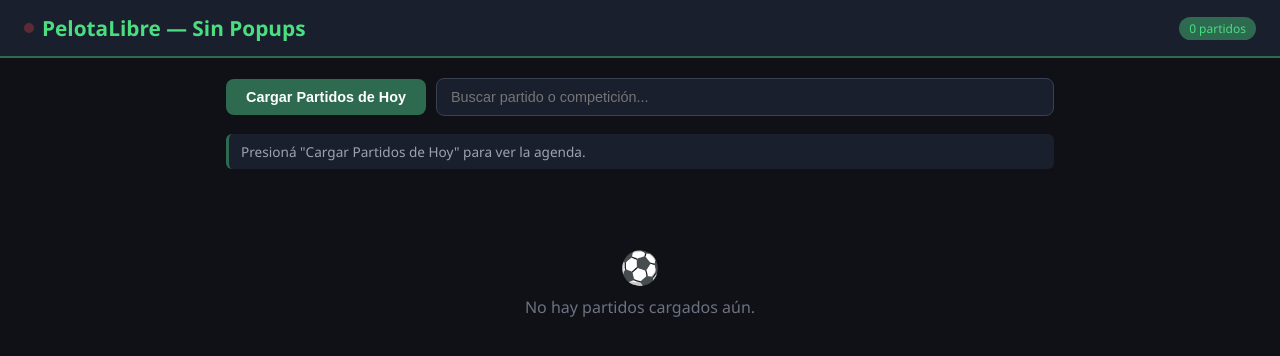
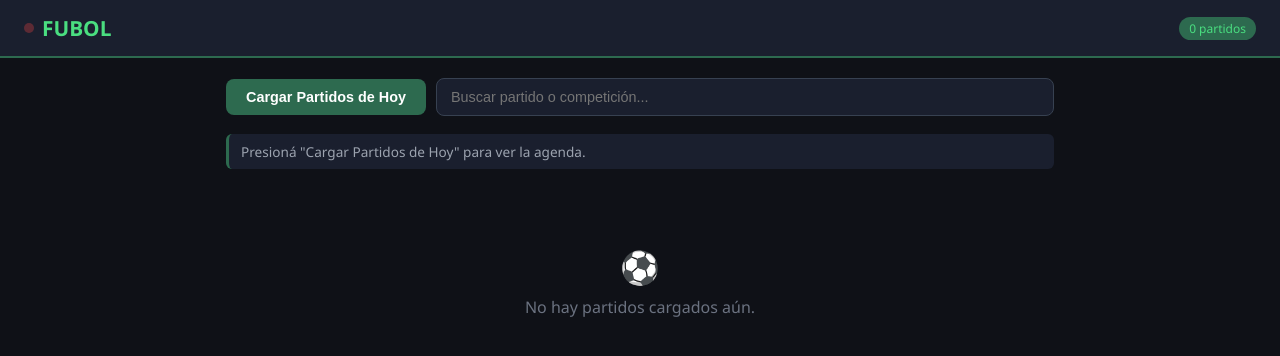
Before and after one commit to LMatiPerez/FUBOL, a FastAPI app: page / in a window 1280 px wide. Shown: the top 356 px of the page. Run offline with FastAPI, Linux system fonts and the light colour scheme; parts of the project's set-up code (start-up, migrations or seed data) failed here and were passed over.

Commit message:
Rename app to FUBOL

```diff
--- a/app.py
+++ b/app.py
@@ -1,5 +1,5 @@
 """
-API + Servidor web para PelotaLibre TV sin popups
+API + Servidor web para FUBOL TV sin popups
 ===================================================
 Endpoints:
   GET /                    → Página principal con lista de partidos
@@ -45,7 +45,7 @@ async def lifespan(app):
     await _pw.stop()
     log.info("Browser cerrado")
 
-app = FastAPI(title="PelotaLibre - Sin Popups", lifespan=lifespan)
+app = FastAPI(title="FUBOL - Sin Popups", lifespan=lifespan)
 app.mount("/static", StaticFiles(directory="static"), name="static")
 
 
--- a/templates/index.html
+++ b/templates/index.html
@@ -3,7 +3,7 @@
 <head>
   <meta charset="UTF-8">
   <meta name="viewport" content="width=device-width, initial-scale=1.0">
-  <title>PelotaLibre — Sin Popups</title>
+  <title>FUBOL</title>
   <style>
     * { box-sizing: border-box; margin: 0; padding: 0; }
     body { font-family: 'Segoe UI', system-ui, sans-serif; background: #0f1117; color: #e2e8f0; min-height: 100vh; }
@@ -78,7 +78,7 @@
 <body>
 
 <header>
-  <h1><span class="dot"></span> PelotaLibre — Sin Popups</h1>
+  <h1><span class="dot"></span> FUBOL</h1>
   <span class="badge" id="total-badge">0 partidos</span>
 </header>
 
--- a/templates/player.html
+++ b/templates/player.html
@@ -3,7 +3,7 @@
 <head>
   <meta charset="UTF-8">
   <meta name="viewport" content="width=device-width, initial-scale=1.0">
-  <title>Viendo partido — PelotaLibre</title>
+  <title>Viendo partido — FUBOL</title>
   <script src="https://cdn.jsdelivr.net/npm/hls.js@1.5.13/dist/hls.min.js"></script>
   <style>
     * { box-sizing: border-box; margin: 0; padding: 0; }
```
